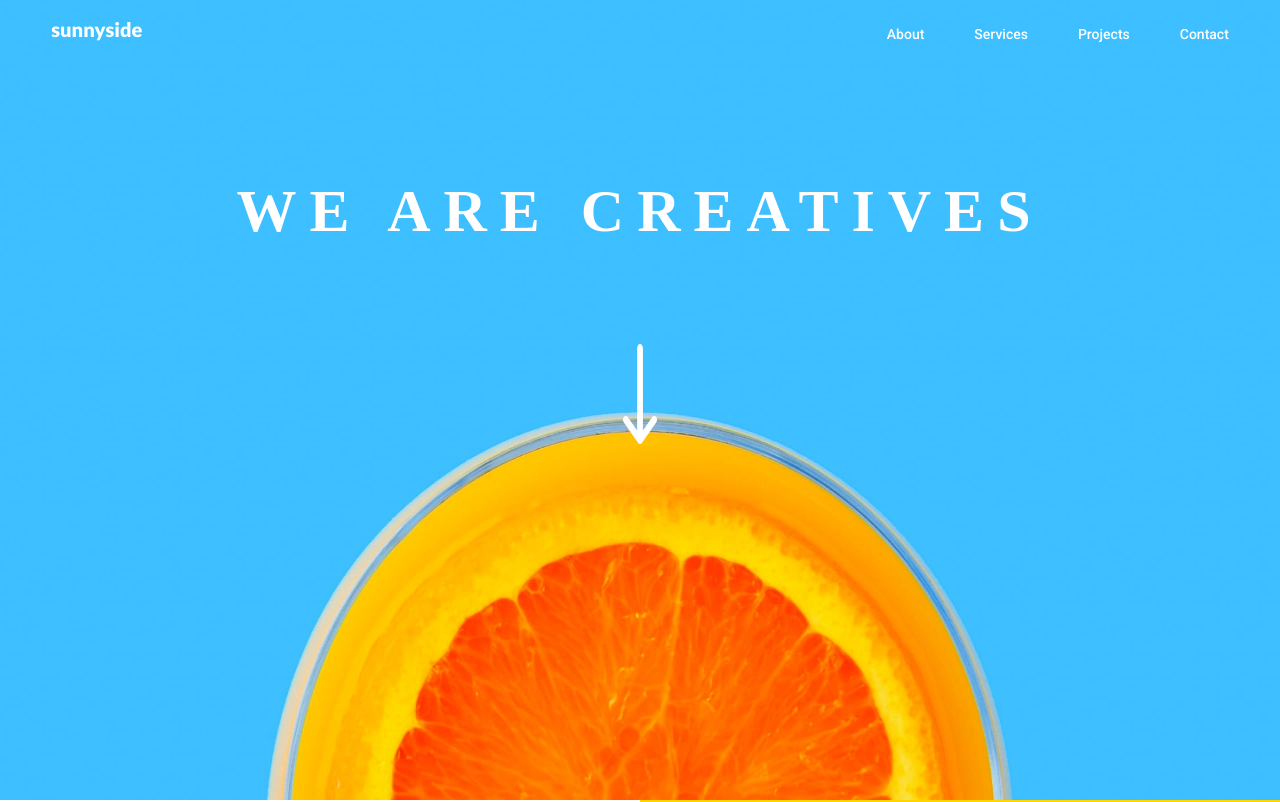
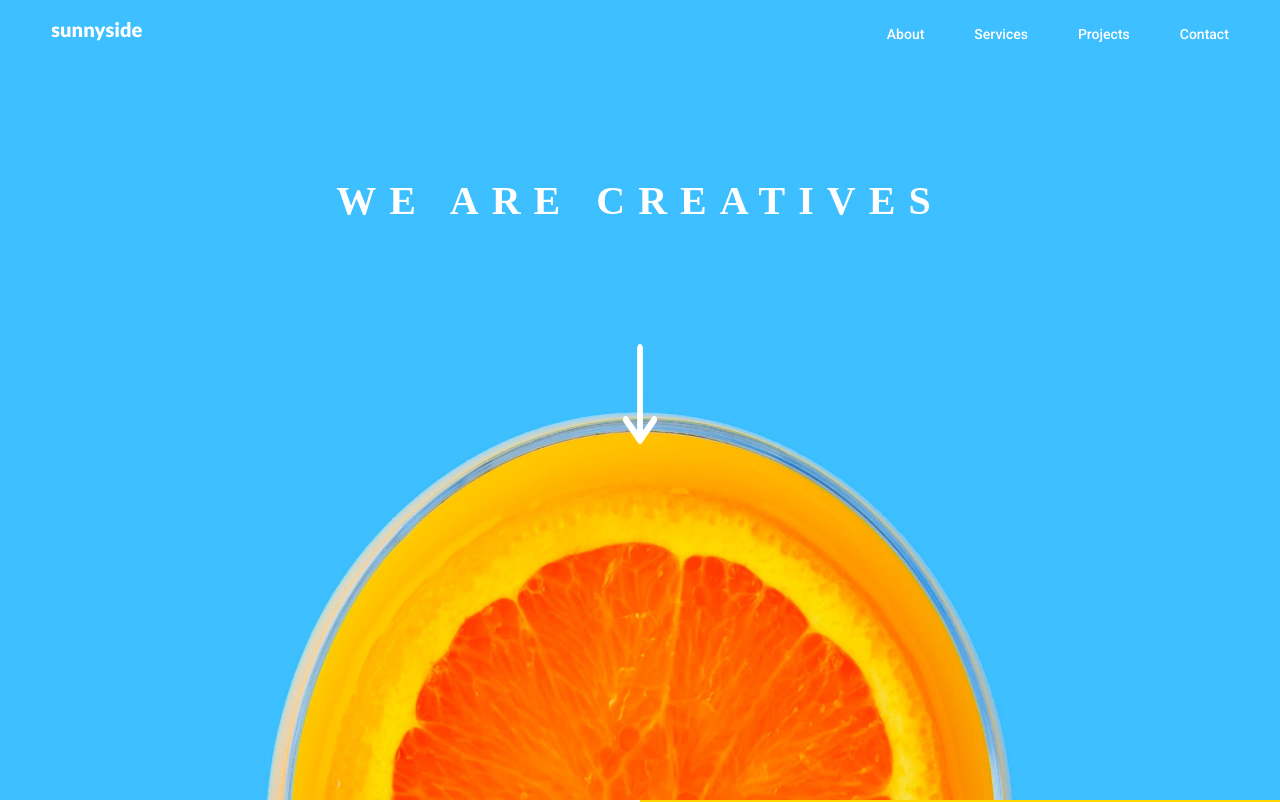
Before and after one commit to viniciusferreira7/Sunnyside, a plain HTML site: page index.html in a window 1280 px wide. Shown: the top 802 px of the page. Drawn offline with nearby package versions, Linux system fonts and the light colour scheme; a web font is replaced by a local one.

Commit message:
mudança no titulo do header

```diff
--- a/Css/style.css
+++ b/Css/style.css
@@ -299,7 +299,7 @@ header article{
 
 header article h1{
     margin-top: 134px;
-    font-size:clamp(30px, 60px, 80px);
+    font-size:clamp(30px, 40px, 80px);
     font-family:"STIX Two Text";
     font-weight: 700;
     text-transform: uppercase;
```
